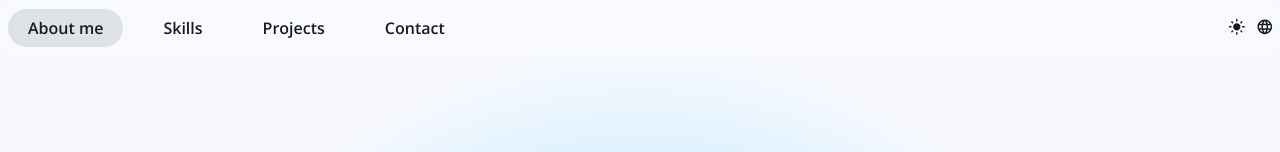
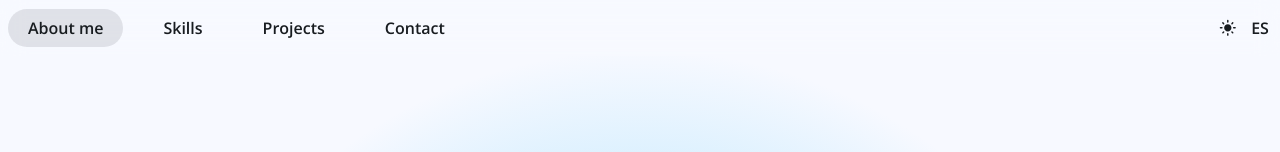
Before and after one commit to fernandobouchet/fernandobouchet.github.io, a Next.js app: page / in a window 1280 px wide. Shown: the top 152 px of the page. Built offline with nearby package versions, Linux system fonts and the light colour scheme.

Commit message:
feat: update 'language-toggle' and 'animated-button'

```diff
--- a/components/ui/animated-button.tsx
+++ b/components/ui/animated-button.tsx
@@ -25,7 +25,7 @@ const AnimatedButton = ({ onClick, icon, label }: Props) => {
   return (
     <motion.button
       onClick={onClick}
-      className="toggle-icon"
+      className="toggle-icon flex items-center justify-center"
       whileTap={{ scale: 0.95 }}
       whileHover={{ scale: 1.05 }}
       aria-label={label}
@@ -38,6 +38,7 @@ const AnimatedButton = ({ onClick, icon, label }: Props) => {
           animate="animate"
           exit="exit"
           transition={{ duration: 0.3 }}
+          className="flex items-center justify-center"
         >
           {icon}
         </motion.div>
--- a/components/ui/language.toggle.tsx
+++ b/components/ui/language.toggle.tsx
@@ -2,24 +2,32 @@
 
 import { LanguageContext } from "@/context/language-context";
 import { useContext } from "react";
-import { MdLanguage } from "react-icons/md";
-import { AnimatedButton } from "./animated-button";
+import { motion, AnimatePresence } from "framer-motion";
 
 const LanguageToggle = () => {
   const { language, handleChangeLanguage } = useContext(LanguageContext);
+  const nextLanguage = language === "ES" ? "EN" : "ES";
 
   return (
-    <AnimatedButton
+    <button
       onClick={handleChangeLanguage}
-      icon={
-        language === "ES" ? (
-          <MdLanguage key="es" size="1.1em" />
-        ) : (
-          <MdLanguage key="en" size="1.1em" className="rotate-180" />
-        )
-      }
-      label="language toggle"
-    />
+      aria-label={`Switch to ${nextLanguage}`}
+      className="relative w-6 h-6 overflow-hidden font-semibold cursor-pointer flex flex-col items-center"
+    >
+      <AnimatePresence mode="wait" initial={false}>
+        <motion.span
+          key={nextLanguage}
+          initial={{ opacity: 0 }}
+          animate={{ opacity: 1 }}
+          exit={{ opacity: 0 }}
+          transition={{ duration: 0.25 }}
+          className="absolute inset-0 flex items-center justify-center"
+        >
+          {nextLanguage}
+        </motion.span>
+      </AnimatePresence>
+    </button>
   );
 };
+
 export { LanguageToggle };
```
